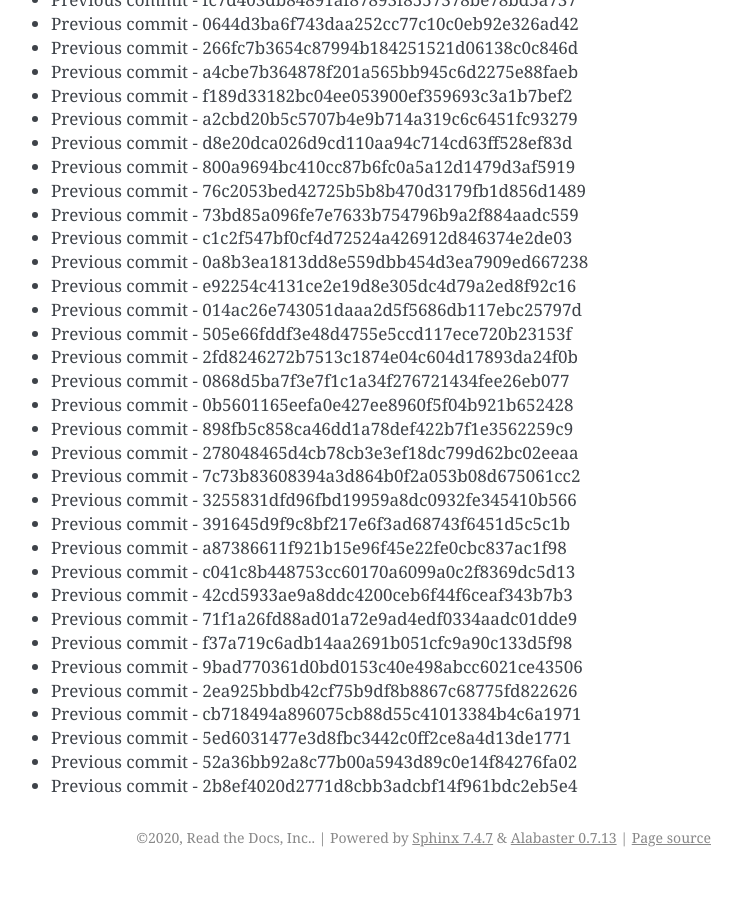
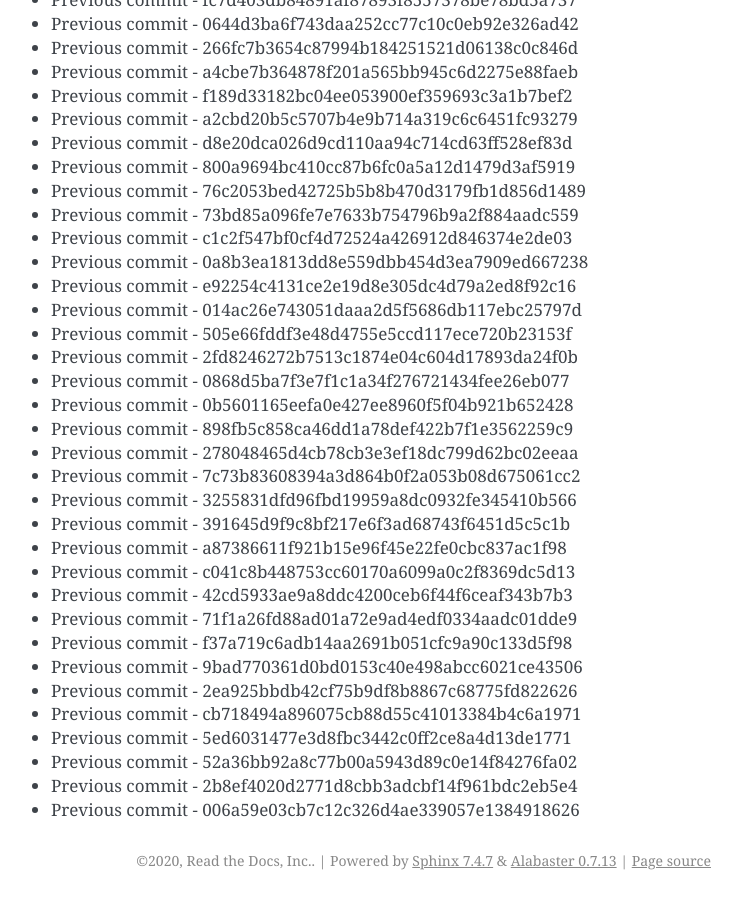
Before and after one commit to readthedocs/rtd-git-stresstest, a Sphinx documentation site: the page built from docs/updates.rst, in a window 1280 px wide and 900 px high, scrolled down 67096 px. Shown: the whole window, without its empty margins (399-1141 px from the left). Built offline with Sphinx 7.4.7, drawn with Linux system fonts in a browser that asks for light colours; before the commit the page ends 67973 px from its top, so only the background shows below that.

Commit message:
Generating commit from previous: 006a59e03cb7c12c326d4ae339057e1384918626

```diff
--- a/docs/updates.rst
+++ b/docs/updates.rst
@@ -2851,3 +2851,4 @@ It can be tested for any performance characteristics.
 * Previous commit - 5ed6031477e3d8fbc3442c0ff2ce8a4d13de1771
 * Previous commit - 52a36bb92a8c77b00a5943d89c0e14f84276fa02
 * Previous commit - 2b8ef4020d2771d8cbb3adcbf14f961bdc2eb5e4
+* Previous commit - 006a59e03cb7c12c326d4ae339057e1384918626
```
